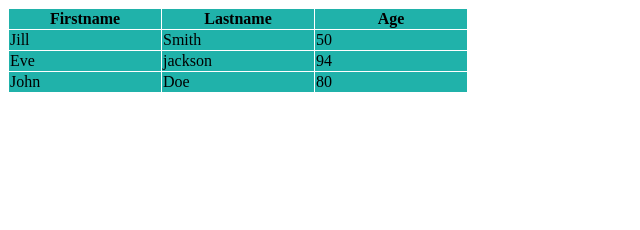
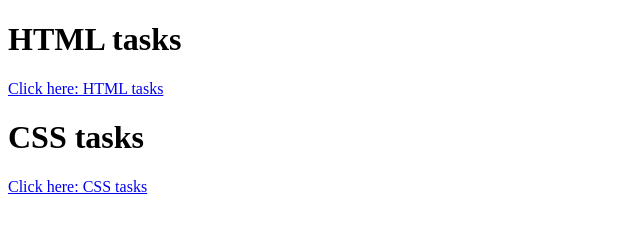
Before and after one commit to ChirayuBatra99/Ethnus-21BCE5756-ChirayuBatra-Deployment-links, a plain HTML site: page index.html in a window 1280 px wide. Shown: the whole page, without its empty margins (0-640 px from the left). Drawn offline with Linux system fonts and the light colour scheme.

Commit message:
Second push

```diff
--- a/index.html
+++ b/index.html
@@ -4,60 +4,11 @@
     <meta charset="UTF-8">
     <meta name="viewport" content="width=device-width, initial-scale=1.0">
     <title>Document</title>
-    <style>
-        td, th{
-            width:150px;
-            border: 1px solid #ffffff;
-        }
-    </style>
 </head>
 <body>
-    <table style="border-collapse: collapse; background-color: lightseagreen;">
-        <tr>
-            <th>
-                Firstname
-            </th>
-            <th style="width:150px">
-                Lastname
-            </th>
-            <th style="width:100px">
-                Age
-            </th>
-        </tr>
-        <tr>
-            <td>
-                Jill
-            </td>
-            <td>
-                Smith
-            </td>
-            <td>
-                50
-            </td>
-        </tr>
-        <tr>
-            <td>
-                Eve
-            </td>
-            <td>
-                jackson
-            </td>
-            <td>
-                94
-            </td>
-        </tr>
-        <tr>
-            <td>
-                John
-            </td>
-            <td>
-                Doe
-            </td>
-            <td>
-                80
-            </td>
-        </tr>
-
-    </table>
+    <h1>HTML tasks</h1>
+    <a href="https://stirring-phoenix-833796.netlify.app/">Click here: HTML tasks</a>
+    <h1>CSS tasks</h1>
+    <a href="https://666ec467e0405178ce9de20a--timely-selkie-be4b44.netlify.app/">Click here: CSS tasks</a>
 </body>
 </html>
```
